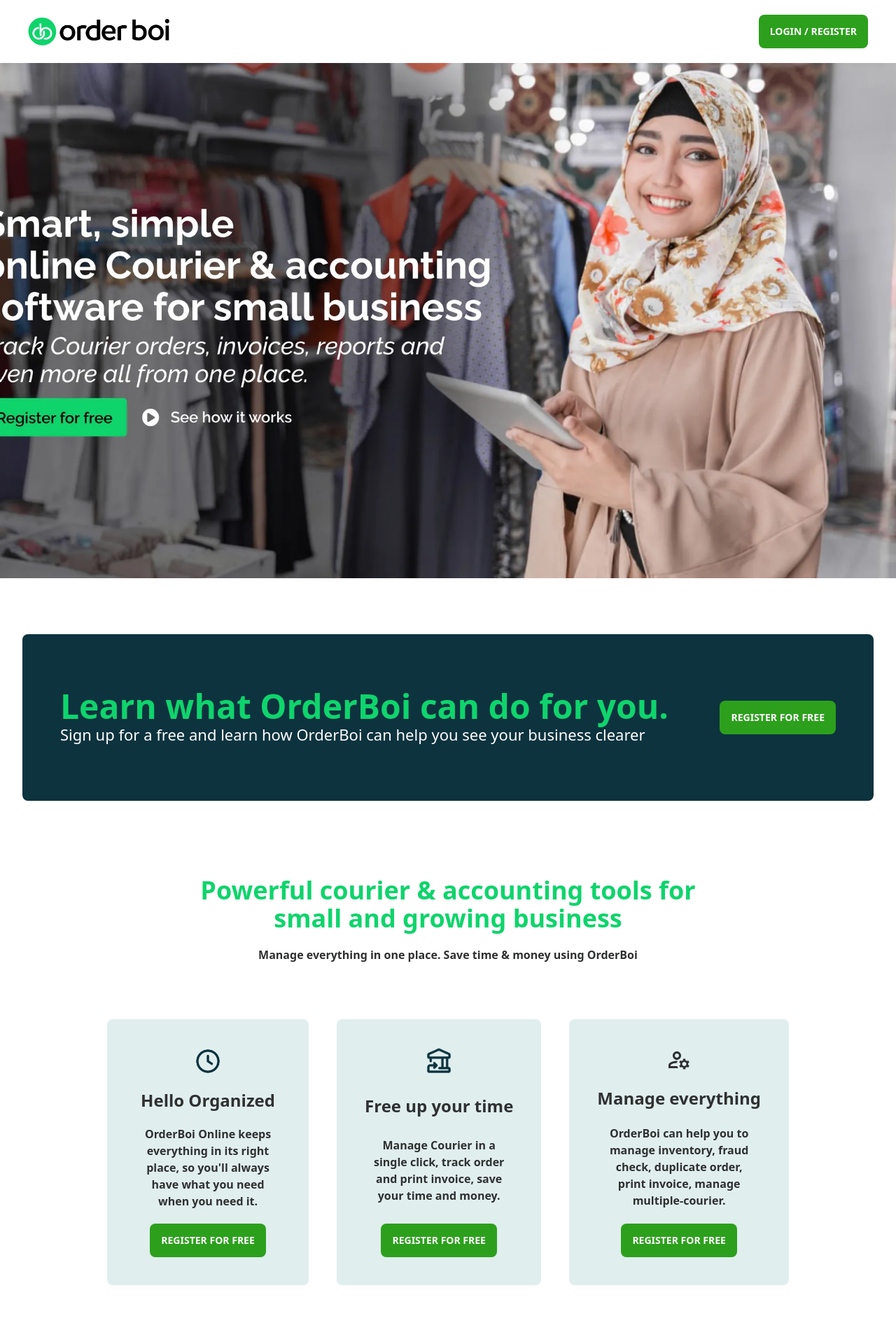
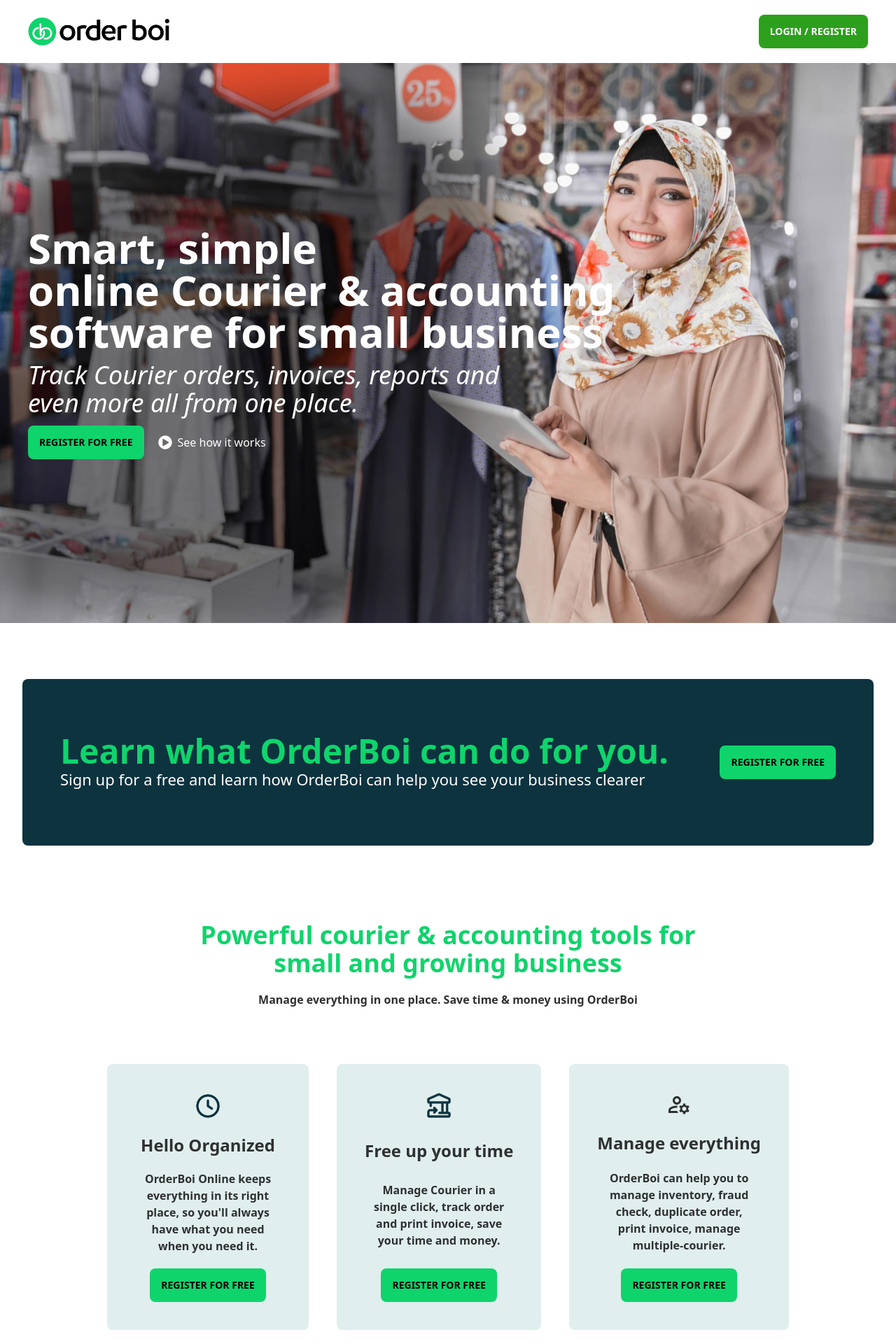
Before and after one commit to MdSalman2022/Inventory-app-frontend, a React (Vite) app: page / in a window 1280 px wide. Shown: the top 1920 px of the page at 70% size. Built offline with nearby package versions, Linux system fonts and the light colour scheme; no server answers; what prettier-plugin-tailwindcss would draw is missing.

Commit message:
updated footer

```diff
--- a/src/components/LandingPage/Footer.jsx
+++ b/src/components/LandingPage/Footer.jsx
@@ -3,17 +3,18 @@
 
 const Footer = () => {
   return (
-    <div className="bg-[#393A3D] pb-5 pt-20 text-white">
-      <div className="flex h-full flex-col items-center justify-center text-center">
-        <img className="w-80" src={logo} alt="" />
-        <p className="leading-6">
+    <div className="flex flex-col gap-10 bg-[#393A3D] px-3 pb-5 pt-20 text-white md:px-10">
+      <img className="w-60" src={logo} alt="" />
+      <div className="flex h-full flex-col items-center justify-center text-start">
+        <p className="text-xl leading-6">
           OrderBoi is product of Reveinfosys. Terms and conditions, features,
-          support, and service options subject to change without notice. <br />{" "}
-          By accessing and using this page you agree to the Terms and
+          support, and service options <br /> subject to change without notice.{" "}
+          <br />
+          <br /> By accessing and using this page you agree to the Terms and
           Conditions.
         </p>
       </div>
-      <div className="flex w-full flex-col-reverse  items-center justify-between gap-5 px-20 pt-20 md:flex-row md:gap-0">
+      <div className="flex w-full flex-col-reverse  items-center justify-between gap-5 md:flex-row md:gap-0">
         <p className="text-center md:text-start">
           © 2023 Reveinfosys. All rights reserved.
         </p>
--- a/src/pages/Dashboard/Dashboard.jsx
+++ b/src/pages/Dashboard/Dashboard.jsx
@@ -21,7 +21,7 @@
   const navigate = useNavigate();
 
   if (userInfo?.role !== "Admin") {
-    navigate("inventory/start-order");
+    navigate("/inventory/start-order");
   }
 
   const {
--- a/src/pages/LandingPage/LandingPage.jsx
+++ b/src/pages/LandingPage/LandingPage.jsx
@@ -1,10 +1,16 @@
-import React from "react";
-import hero from "../../assets/heroimg.webp";
+import React, { useContext } from "react";
+import hero from "../../assets/hero.webp";
+// import hero from "../../assets/heroimg.webp";
 import clockImg from "../../assets/clock.png";
 import freeImg from "../../assets/free.png";
 import { MdOutlineManageAccounts } from "react-icons/md";
+import { Link } from "react-router-dom";
+import { AuthContext } from "@/contexts/AuthProvider/AuthProvider";
+import { FaPlayCircle } from "react-icons/fa";
 
 const LandingPage = () => {
+  const { user } = useContext(AuthContext);
+
   const faqs = [
     {
       question: "What is online courier & accounting software?",
@@ -30,11 +36,38 @@
 
   return (
     <div className="bg-white">
+      <div className="relative">
         <img
-        className="object-top-right h-full w-full object-contain md:h-[92vh] md:object-cover"
+          className="object-top-right h-screen w-screen object-none object-center brightness-75 md:object-cover  md:brightness-100"
           src={hero}
           alt=""
         />
+        <div className="absolute top-0 flex h-full flex-col justify-center gap-8 px-3 text-white md:justify-center md:gap-3 md:px-10">
+          <p className="flex flex-col text-5xl font-bold md:text-6xl">
+            <span>Smart, simple</span>
+            <span> online Courier & accounting</span>
+            <span>software for small business</span>
+          </p>
+          <p className="text-4xl italic">
+            Track Courier orders, invoices, reports and <br /> even more all
+            from one place.
+          </p>
+          <div className="flex items-center gap-5">
+            <Link
+              to={user ? "/inventory/overview" : "/register"}
+              className="w-fit"
+            >
+              <button className="btn-success btn w-fit border-none bg-[#0FD46C] text-black md:btn-md">
+                Register For Free
+              </button>
+            </Link>
+            <div className="flex w-fit cursor-pointer items-center gap-2">
+              <FaPlayCircle className="text-xl" />
+              See how it works
+            </div>
+          </div>
+        </div>
+      </div>
       <div className="container flex flex-col items-center gap-10 py-10 md:py-20">
         <div className="flex w-full flex-col items-center justify-between gap-5 rounded-lg bg-[#0D333F] p-5 text-white md:mb-20 md:h-[238px] md:flex-row md:gap-0 md:px-[54px]">
           <div className="space-y-4 md:space-y-0">
@@ -46,9 +79,11 @@
               business clearer
             </p>
           </div>
-          <button className="btn-success btn border-none bg-[#2CA01C] text-white">
+          <Link to={user ? "/inventory/overview" : "/register"}>
+            <button className="btn-success btn w-fit border-none bg-[#0FD46C] text-black md:btn-md">
               Register For Free
             </button>
+          </Link>
         </div>
         <div className="flex flex-col justify-center gap-20 md:h-[70vh]">
           <div className="flex flex-col items-center gap-5">
@@ -70,9 +105,11 @@
                 always have what you need when you need it.
               </p>
 
-              <button className="btn-success btn border-none bg-[#2CA01C] text-white">
+              <Link to={user ? "/inventory/overview" : "/register"}>
+                <button className="btn-success btn w-fit border-none bg-[#0FD46C] text-black md:btn-md">
                   Register For Free
                 </button>
+              </Link>
             </div>
             <div className="flex flex-col items-center justify-between gap-5 rounded-lg bg-[#E0EEEE] p-10">
               <img className="h-10 w-10" src={freeImg} alt="" />
@@ -83,9 +120,11 @@
                 save your time and money.
               </p>
 
-              <button className="btn-success btn border-none bg-[#2CA01C] text-white">
+              <Link to={user ? "/inventory/overview" : "/register"}>
+                <button className="btn-success btn w-fit border-none bg-[#0FD46C] text-black md:btn-md">
                   Register For Free
                 </button>
+              </Link>
             </div>
             <div className="flex flex-col items-center justify-between gap-5 rounded-lg bg-[#E0EEEE] p-10">
               <MdOutlineManageAccounts className="text-4xl" />
@@ -96,9 +135,11 @@
                 duplicate order, print invoice, manage multiple-courier.
               </p>
 
-              <button className="btn-success btn border-none bg-[#2CA01C] text-white">
+              <Link to={user ? "/inventory/overview" : "/register"}>
+                <button className="btn-success btn w-fit border-none bg-[#0FD46C] text-black md:btn-md">
                   Register For Free
                 </button>
+              </Link>
             </div>
           </div>
         </div>
@@ -110,7 +151,7 @@
           {faqs.map((faq, index) => (
             <div key={index} className="join-vertical join w-full">
               <div className="collapse-arrow join-item collapse rounded-none border border-x-0 border-b-0 border-gray-200">
-                <input type="radio" name="my-accordion-4" checked="checked" />
+                <input type="radio" name="my-accordion-4" />
                 <div className="collapse-title text-xl font-medium">
                   {faq.question}
                 </div>
```
Also changed, not shown: src/assets/hero.jpg (added), src/assets/hero.webp (added). Lines whose indentation alone changed are shown as unchanged.
